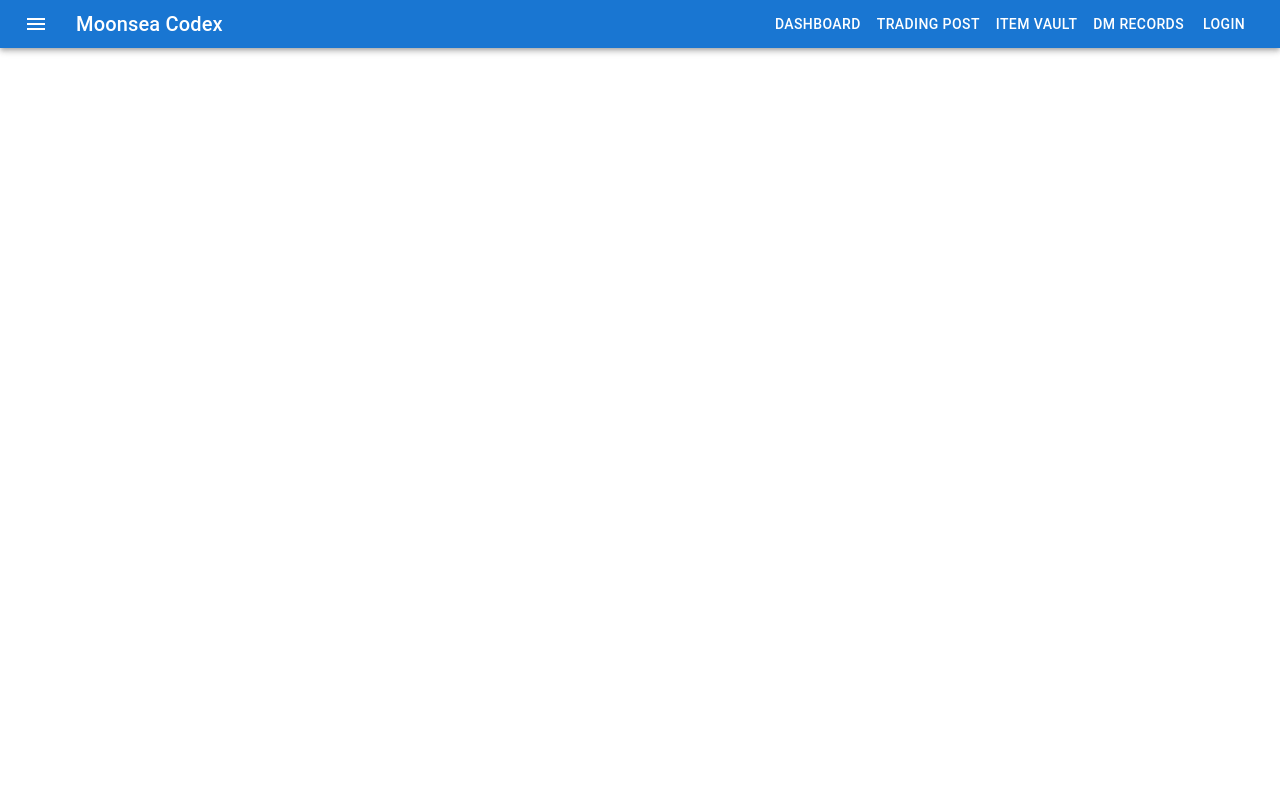
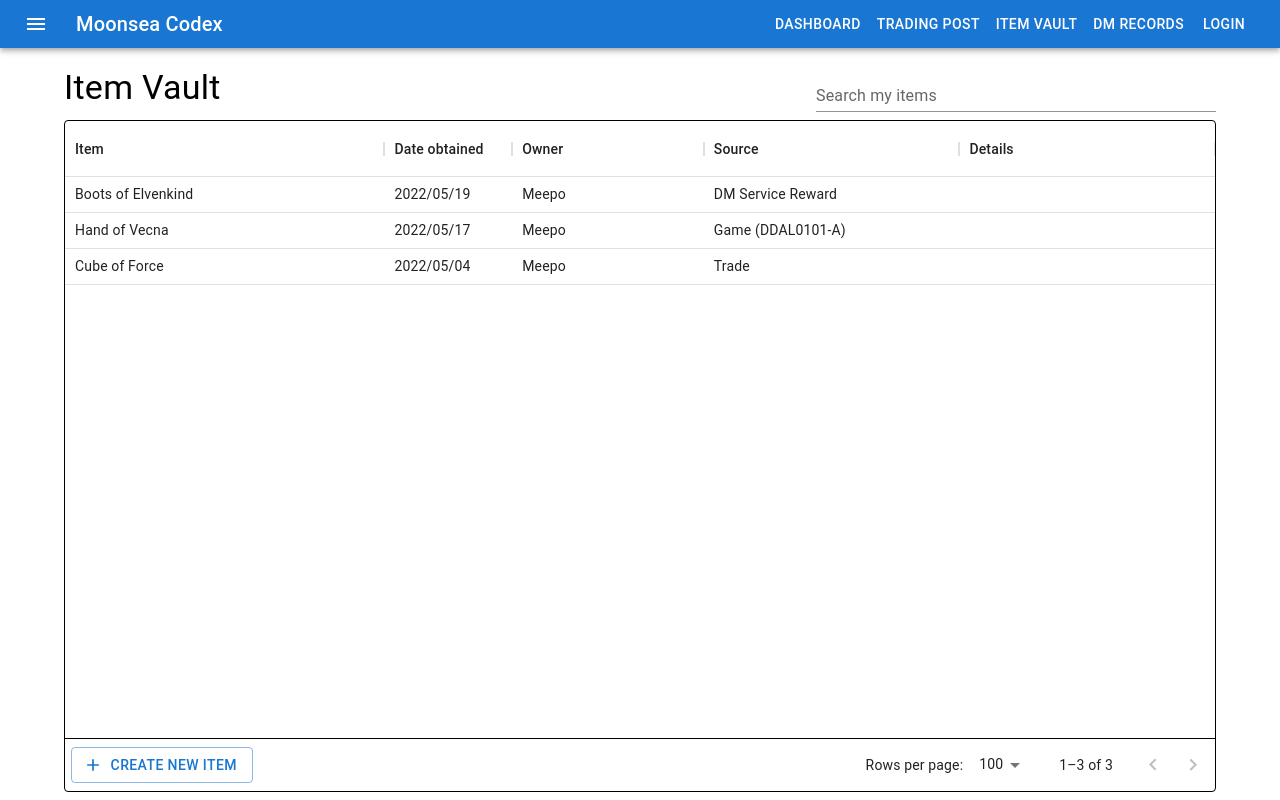
Before and after one commit to OperationXen/MoonseaWebUI, a React (Create React App) app: page /itemvault in a window 1280 px wide. Built offline with nearby package versions, Linux system fonts and the light colour scheme.

Commit message:
Added simple item vault page (#2)

```diff
--- a/src/App.js
+++ b/src/App.js
@@ -2,6 +2,7 @@ import { BrowserRouter, Routes, Route } from "react-router-dom";
 
 import CharacterDetailWindow from "./components/characters/CharacterDetailWindow";
 import DungeonMasterWindow from "./components/dungeonmaster/DungeonMasterWindow";
+import ItemVaultWindow from "./components/items/ItemVaultWindow";
 import FeedbackBar from "./components/general/FeedbackBar";
 import Dashboard from "./components/dashboard/Dashboard";
 import Titlebar from "./components/general/Titlebar";
@@ -14,6 +15,7 @@ export default function App() {
         <Route path="/" element={<Dashboard />} />
         <Route path="/character/:id" element={<CharacterDetailWindow />} />
         <Route path="/dungeonmaster" element={<DungeonMasterWindow />} />
+        <Route path="/itemvault" element={<ItemVaultWindow />} />
       </Routes>
       <FeedbackBar />
     </BrowserRouter>
--- a/src/components/characters/CharacterDetailWindow.js
+++ b/src/components/characters/CharacterDetailWindow.js
@@ -1,7 +1,7 @@
 import { useState, useEffect } from "react";
 import { useParams } from "react-router-dom";
 
-import { Box, Grid } from "@mui/material";
+import { Box } from "@mui/material";
 
 import { getCharacterDetails } from "../../api/character";
 import CharacterDetails from "./CharacterDetails";
--- a/src/components/general/Titlebar.js
+++ b/src/components/general/Titlebar.js
@@ -1,7 +1,7 @@
 import { useNavigate } from "react-router-dom";
 
 import { AppBar, Box, Toolbar, Typography } from "@mui/material";
-import { Button, IconButton, Tooltip } from "@mui/material";
+import { Button, IconButton } from "@mui/material";
 
 import MenuIcon from "@mui/icons-material/Menu";
 
@@ -23,8 +23,7 @@ export default function Titlebar() {
           </IconButton>
           <Typography
             variant="h6"
-            component="div"
-            sx={{ flexGrow: 1 }}
+            sx={{ flexGrow: 1, cursor: "pointer" }}
             onClick={() => navigate("/")}
           >
             Moonsea Codex
@@ -35,7 +34,7 @@ export default function Titlebar() {
           <Button color="inherit" onClick={() => navigate("/tradingpost")}>
             Trading Post
           </Button>
-          <Button color="inherit" onClick={() => navigate("/items")}>
+          <Button color="inherit" onClick={() => navigate("/itemvault")}>
             Item Vault
           </Button>
           <Button color="inherit" onClick={() => navigate("/dungeonmaster")}>
--- /dev/null
+++ b/src/components/items/ItemVaultWindow.js
@@ -0,0 +1,104 @@
+import { useState } from "react";
+
+import { DataGrid, GridPagination } from "@mui/x-data-grid";
+import { Box, Container, Button, TextField, Typography } from "@mui/material";
+
+import AddIcon from "@mui/icons-material/Add";
+
+export default function ItemVaultWindow(props) {
+  const [createOpen, setCreateOpen] = useState(false);
+  const [items, setItems] = useState([
+    {
+      id: 3,
+      col1: "Boots of Elvenkind",
+      col2: "2022/05/19",
+      col3: "Meepo",
+      col4: "DM Service Reward",
+      col5: "",
+    },
+    {
+      id: 1,
+      col1: "Hand of Vecna",
+      col2: "2022/05/17",
+      col3: "Meepo",
+      col4: "Game (DDAL0101-A)",
+      col5: "",
+    },
+    {
+      id: 2,
+      col1: "Cube of Force",
+      col2: "2022/05/04",
+      col3: "Meepo",
+      col4: "Trade",
+      col5: "",
+    },
+  ]);
+
+  const columns = [
+    { field: "col1", headerName: "Item", flex: 0.25 },
+    { field: "col2", headerName: "Date obtained", flex: 0.1 },
+    { field: "col3", headerName: "Owner", flex: 0.15 },
+    { field: "col4", headerName: "Source", flex: 0.2 },
+    { field: "col5", headerName: "Details", flex: 0.2 },
+  ];
+
+  return (
+    <Container
+      sx={{
+        display: "flex",
+        padding: "0.5em",
+        height: "calc(100% - 2.5em)",
+        justifyContent: "space-around",
+        flexDirection: "column",
+      }}
+    >
+      <Box
+        display="flex"
+        alignItems="center"
+        justifyContent="space-between"
+        margin="0.5em 0"
+      >
+        <Typography variant="h4">Item Vault</Typography>
+        <TextField
+          label="Search my items"
+          variant="standard"
+          sx={{ width: "25em" }}
+        />
+      </Box>
+      <Box sx={{ flexGrow: 1 }}>
+        <DataGrid
+          columns={columns}
+          rows={items}
+          rowHeight={36}
+          sx={{
+            border: "1px solid black",
+          }}
+          components={{
+            Footer: () => (
+              <div
+                style={{
+                  display: "flex",
+                  justifyContent: "space-between",
+                  borderTop: "1px solid black",
+                }}
+              >
+                <div style={{ alignSelf: "center", marginLeft: "0.4em" }}>
+                  <Button
+                    variant="outlined"
+                    startIcon={<AddIcon />}
+                    onClick={() => setCreateOpen(true)}
+                  >
+                    Create New Item
+                  </Button>
+                </div>
+                <GridPagination
+                  style={{ justifySelf: "center", alignSelf: "center" }}
+                />
+              </div>
+            ),
+          }}
+        />
+      </Box>
+    </Container>
+  );
+}
```
